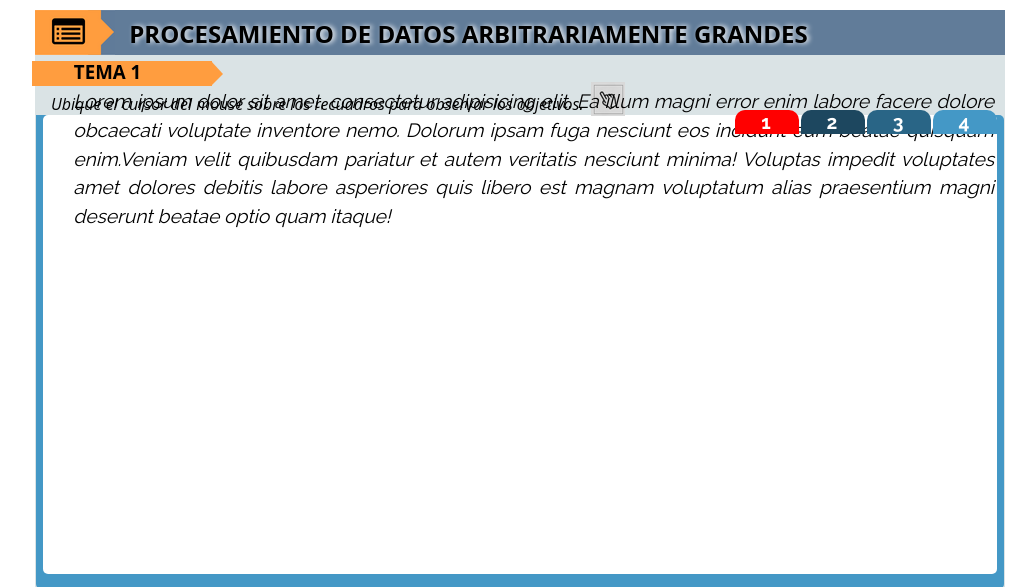
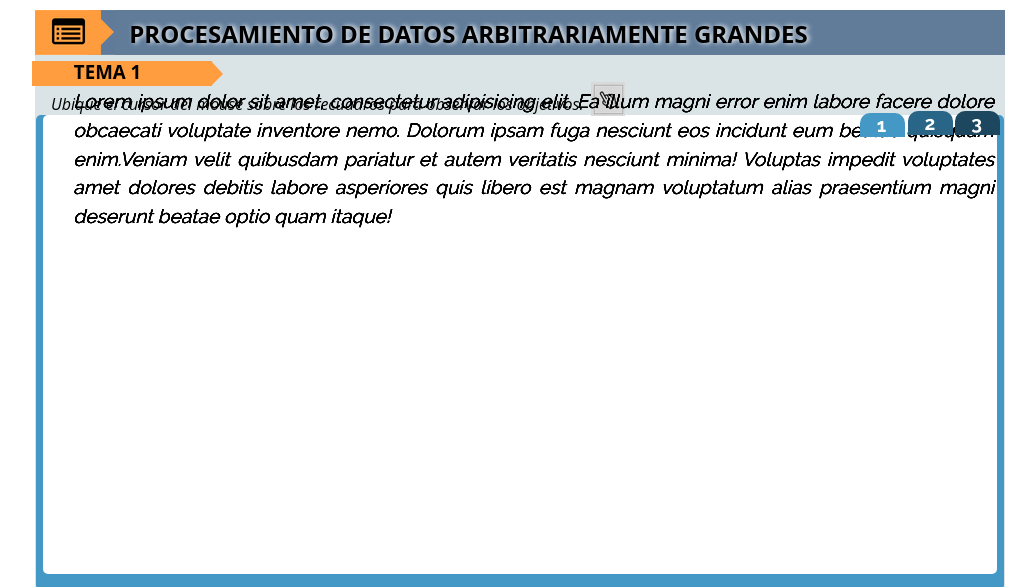
Before and after one commit to soldavilaes/OVAactual, a plain HTML site: page cssLanguaje.html in a window 1280 px wide. Shown: the top 587 px of the page, without its empty margins (20-1056 px from the left). Drawn offline with nearby package versions, Linux system fonts and the light colour scheme; a script that the page names is missing; some icons are missing.

Commit message:
Tabs
organizacion de pestañas

```diff
--- a/cssLanguaje.html
+++ b/cssLanguaje.html
@@ -39,7 +39,7 @@ and open the template in the editor.
 }
 
 .tabs {
-  margin: 6px;
+  margin: 3px;
   padding: 0px;
 }
 
@@ -47,21 +47,21 @@ and open the template in the editor.
   list-style-type: none;
   float: right;
   text-align: center;
-  margin: -1px -7px;
+  margin: 0px -7px;
 }
 
 .inactive {
   position: relative;
-  top: -5px;
+  top: 0px;
   z-index: 100;
 }
 
 .tabs a {
   display: block;
   text-decoration: none;
-  padding: 1px 1px;
+  padding: 1px 2px;
   box-sixing: border-box;
-  width: 4rem;
+  width: 2.8rem;
   color: black;
   border-radius: 10px 10px 0 0;
   font-family: 'Raleway';
@@ -69,6 +69,8 @@ and open the template in the editor.
   font-size: 1.2rem;
   color: white;
   letter-spacing: 2px;
+  top: -10px;
+  transition: 0.2s;
 }
 @media only screen and (max-width: 700px) {
   .tabs a {
@@ -86,26 +88,32 @@ and open the template in the editor.
 .tabs a.active {
   border-radius: 10px 10px 0 0;
   position: relative;
-  top: -5px;
+  top: -10px;
   z-index: 100;
 }
 
 .tabOne {
   background-color: #4498c6;
-  left:
+  margin: 1.5px;
+  position: relative;
+  z-index: 100;
+  transition: 0.2s;
+}
+
+.tabsOne a {
+ margin: 3px;
 }
 
 .tabTwo {
   background-color: #296586;
+  transition: 0.2s;
 }
 
 .tabThree {
   background-color: #1d475f;
+
 }
 
-.tabFour{
-    background-color: red;
-}
 
 .panel {
   width: 98.5%;
@@ -119,10 +127,11 @@ and open the template in the editor.
   clear: left;
   padding: 0px 0px;
   background-color: #4498c6;
-  border-radius: 0 5px 5px 5px;
-  height: 474px;
+  border-radius: 5px 5px 5px 5px;
+  height: 475px;
   width: 100%;
-  top: -23px;
+  top: -26px;
+
 }
 
 .panelContent {
@@ -169,11 +178,10 @@ h1.panelContent {
       <!--  <div id="contenidoGeneral">-->
 
 <div class="tabbedPanels">
-  <ul class="tabs">
-    <li><a href="#panel1" class = "tabOne">4</a></li>
-    <li><a href="#panel2" class = "tabTwo inactive">3</a></li>
-    <li><a href="#panel3" class = "tabThree inactive">2</a></li>
-    <li><a href="#panel3" class = "tabFour inactive">1</a></li>
+    <ul class="tabs">
+    <li><a href="#panel1" class = "tabThree inactive">3</a></li>
+    <li><a href="#panel2" class = "tabTwo inactive">2</a></li>
+    <li><a href="#panel3" class = "tabOne">1</a></li>
   </ul>
   <div class="panelContainer">
     <div class="panel" id="panel1">
--- a/tema1.js
+++ b/tema1.js
@@ -29,4 +29,4 @@ $('body').height(bodyM);
 
 
 
-$('.tabs li:first a').click();
+$('.tabs li:third a').click();
```
